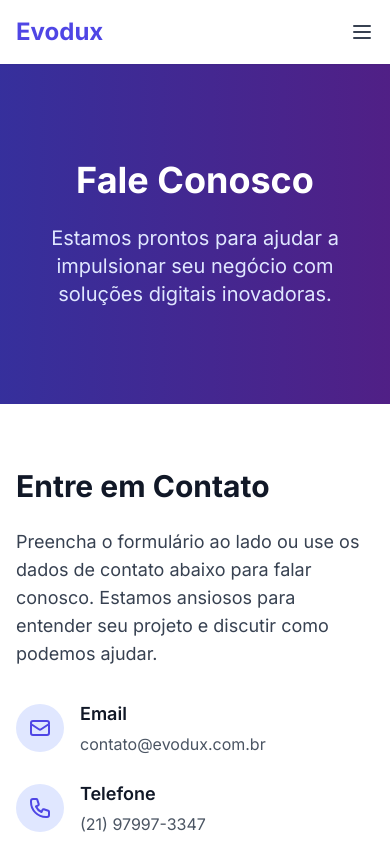
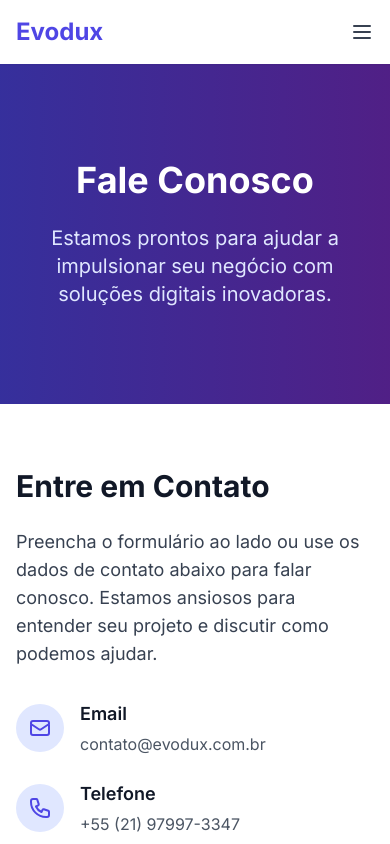
Before and after one commit to gean-ferreira/evodux, a Next.js app: page /contact in a window 390 px wide. Shown: the top 844 px of the page. Built offline with nearby package versions, Linux system fonts and the light colour scheme.

Commit message:
fix: Update phone number format in contact information constants

```diff
--- a/src/constants/contact.const.ts
+++ b/src/constants/contact.const.ts
@@ -1,4 +1,4 @@
 export const CONTACT_INFO = {
   email: 'contato@evodux.com.br',
-  phone: '(21) 97997-3347',
+  phone: '+55 (21) 97997-3347',
 }
```
